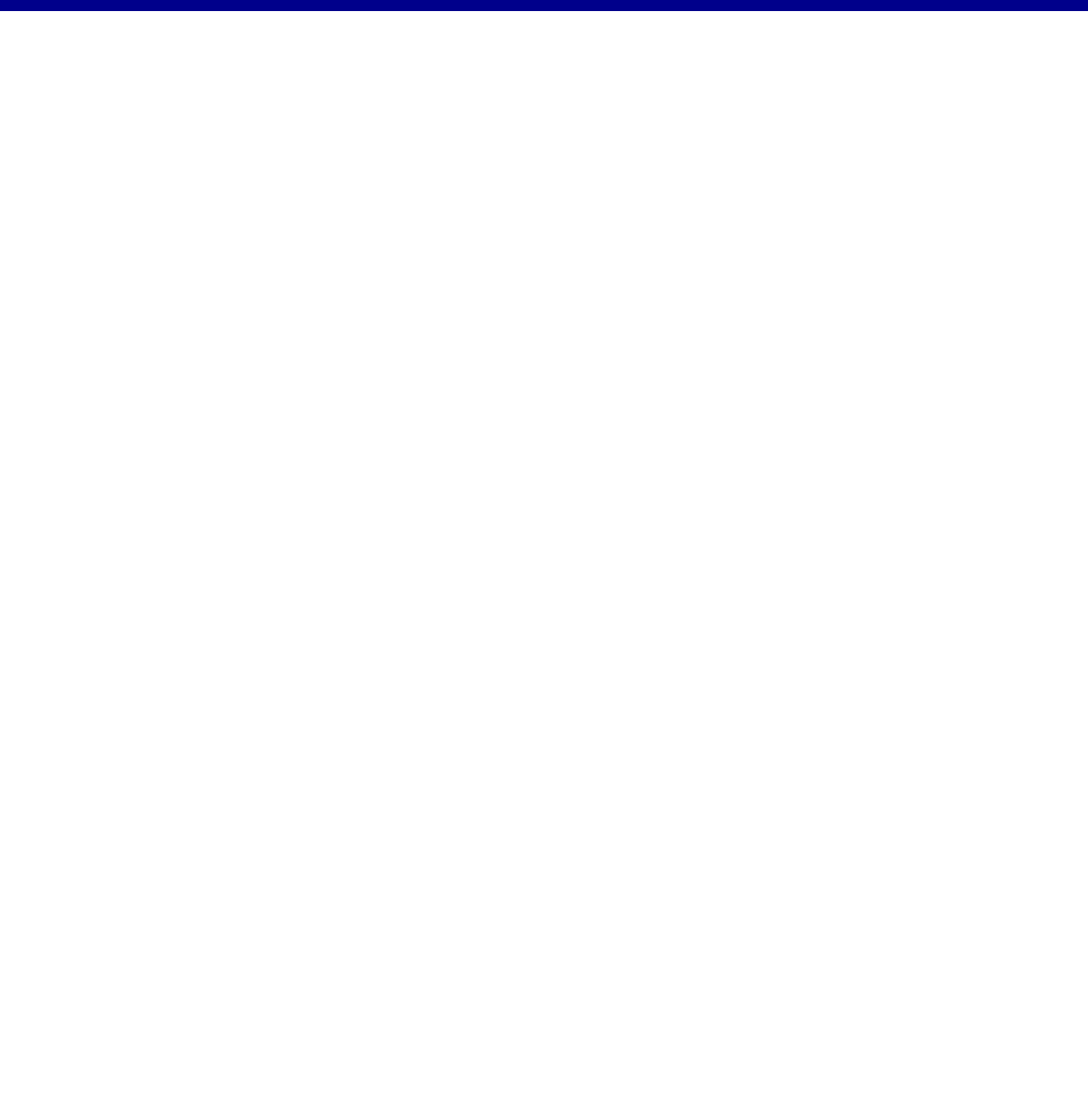
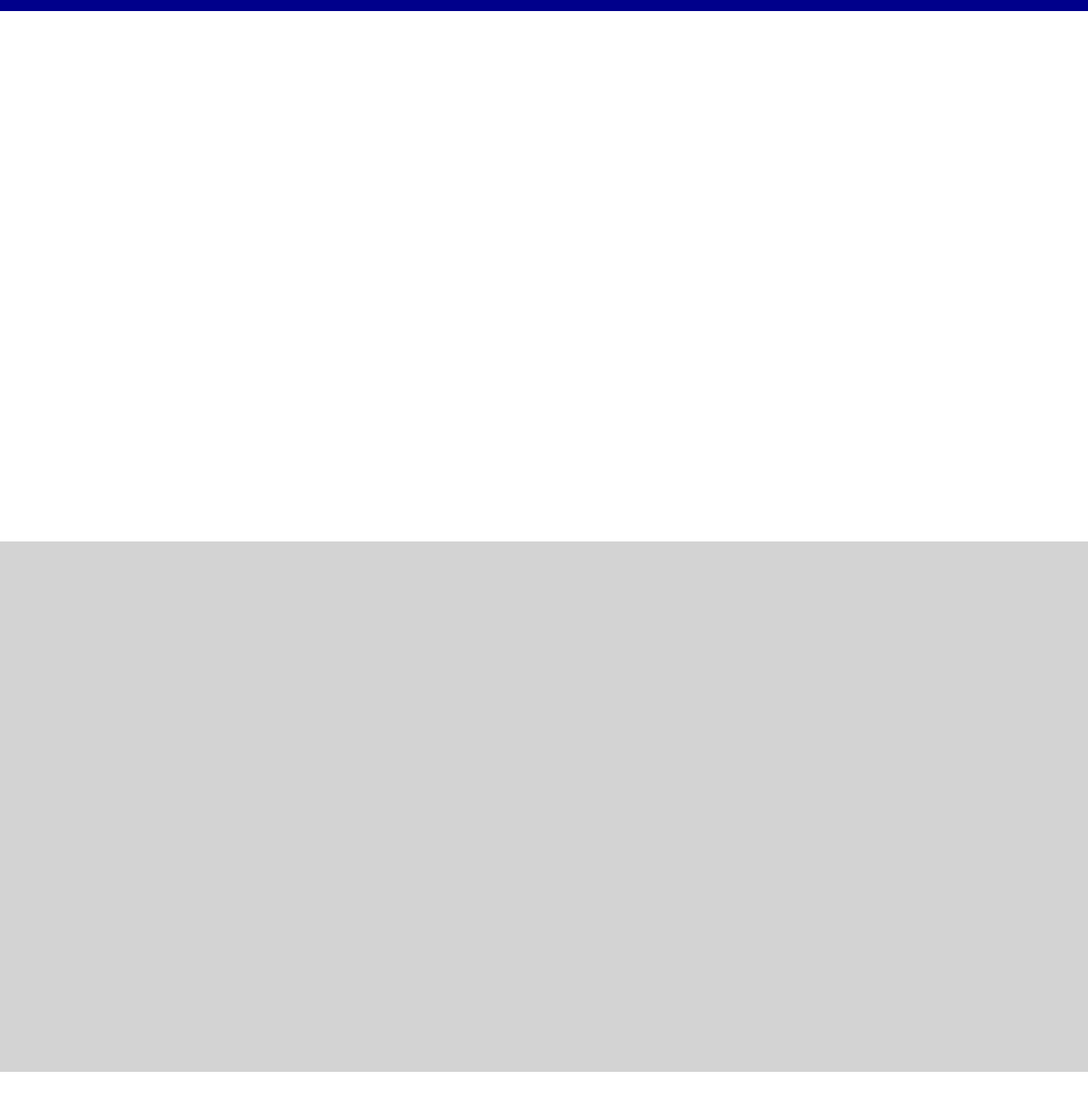
Before and after one commit to LorenzoSeverini/htmlcss-struttura-discord, a plain HTML site: page index.html in a window 1280 px wide. Shown: the part 590-1890 px from the top of the page at 85% size. Before the commit the page ends 800 px from the top, so only its background shows below. Drawn offline with nearby package versions, Linux system fonts and the light colour scheme.

Commit message:
style feat(main):aggiunta selettori di base x main

```diff
--- a/css/style.css
+++ b/css/style.css
@@ -60,3 +60,16 @@ nav{
     background-color: #ee82ee;
     margin: auto;
 }
+
+.boxed{
+    min-height: 624px;
+    max-width: 1920px;
+}
+
+.whiteBoxed{
+    background-color: #ffffff;
+}
+
+.greyBoxed{
+    background-color: #d3d3d3;
+}
```
